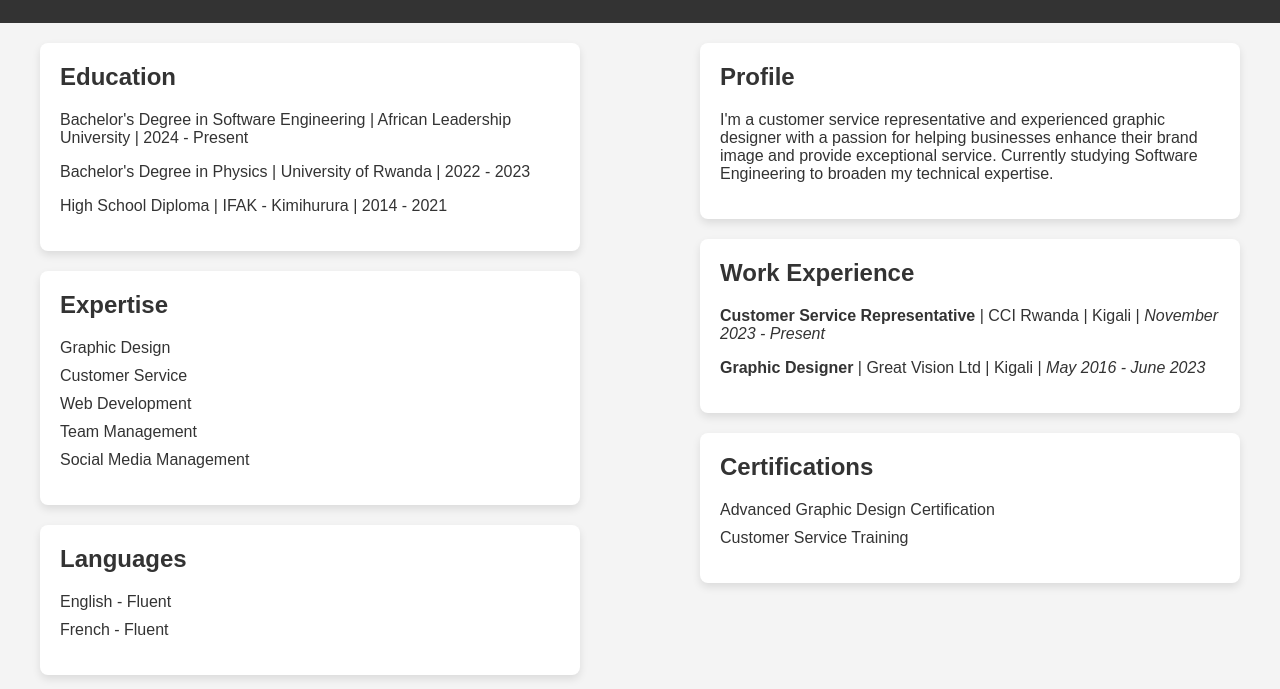
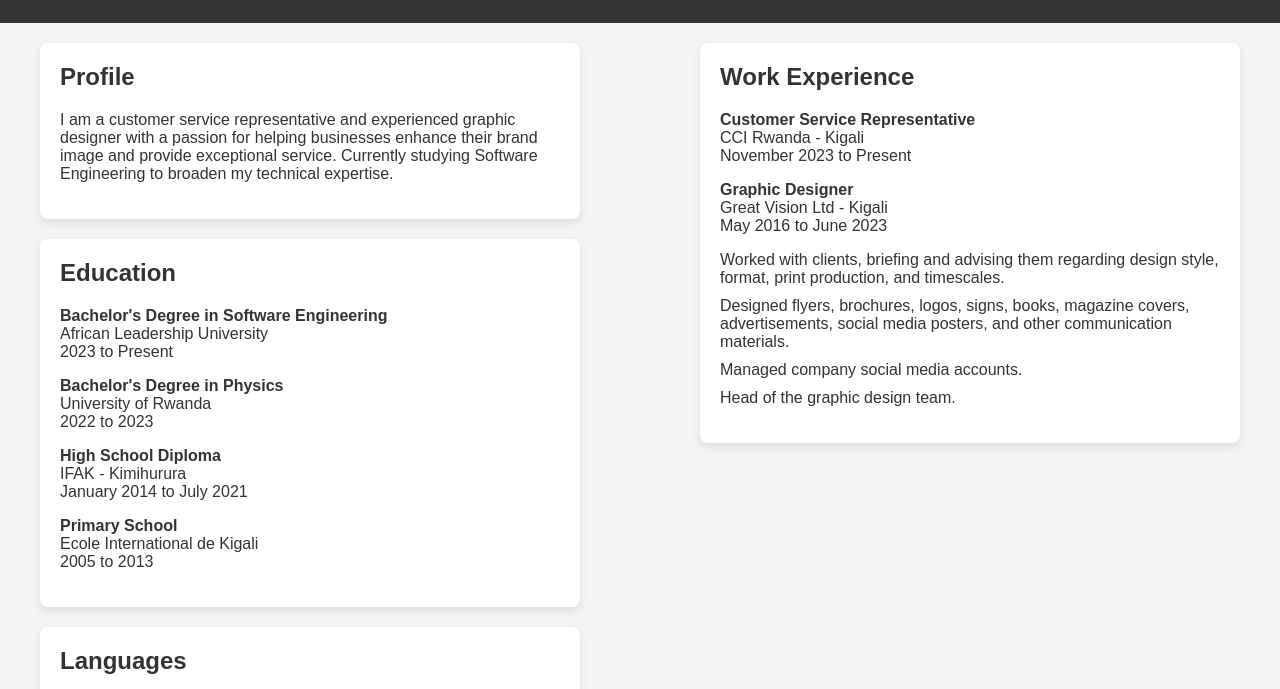
Before and after one commit to mikarurangwa/Resume, a plain HTML site: page index.html in a window 1280 px wide. Shown: the part 111-800 px from the top of the page. Drawn offline with Linux system fonts and the light colour scheme.

Commit message:
Update index.html

```diff
--- a/index.html
+++ b/index.html
@@ -16,23 +16,29 @@
     </header>
 
     <div class="container">
+        <!-- Left Column -->
         <section class="left-column">
             <div class="box">
+                <h2>Profile</h2>
+                <p>I am a customer service representative and experienced graphic designer with a passion for helping businesses enhance their brand image and provide exceptional service. Currently studying Software Engineering to broaden my technical expertise.</p>
+            </div>
+
+            <div class="box">
                 <h2>Education</h2>
-                <p>Bachelor's Degree in Software Engineering | African Leadership University | 2024 - Present</p>
-                <p>Bachelor's Degree in Physics | University of Rwanda | 2022 - 2023</p>
-                <p>High School Diploma | IFAK - Kimihurura | 2014 - 2021</p>
+                <p><strong>Bachelor's Degree in Software Engineering</strong><br>
+                   African Leadership University<br>
+                   2023 to Present</p>
+                <p><strong>Bachelor's Degree in Physics</strong><br>
+                   University of Rwanda<br>
+                   2022 to 2023</p>
+                <p><strong>High School Diploma</strong><br>
+                   IFAK - Kimihurura<br>
+                   January 2014 to July 2021</p>
+                <p><strong>Primary School</strong><br>
+                   Ecole International de Kigali<br>
+                   2005 to 2013</p>
             </div>
-            <div class="box">
-                <h2>Expertise</h2>
-                <ul>
-                    <li>Graphic Design</li>
-                    <li>Customer Service</li>
-                    <li>Web Development</li>
-                    <li>Team Management</li>
-                    <li>Social Media Management</li>
-                </ul>
-            </div>
+
             <div class="box">
                 <h2>Languages</h2>
                 <ul>
@@ -42,21 +48,22 @@
             </div>
         </section>
 
+        <!-- Right Column -->
         <section class="right-column">
             <div class="box">
-                <h2>Profile</h2>
-                <p>I'm a customer service representative and experienced graphic designer with a passion for helping businesses enhance their brand image and provide exceptional service. Currently studying Software Engineering to broaden my technical expertise.</p>
-            </div>
-            <div class="box">
                 <h2>Work Experience</h2>
-                <p><strong>Customer Service Representative</strong> | CCI Rwanda | Kigali | <em>November 2023 - Present</em></p>
-                <p><strong>Graphic Designer</strong> | Great Vision Ltd | Kigali | <em>May 2016 - June 2023</em></p>
-            </div>
-            <div class="box">
-                <h2>Certifications</h2>
+                <p><strong>Customer Service Representative</strong><br>
+                   CCI Rwanda - Kigali<br>
+                   November 2023 to Present</p>
+
+                <p><strong>Graphic Designer</strong><br>
+                   Great Vision Ltd - Kigali<br>
+                   May 2016 to June 2023</p>
                 <ul>
-                    <li>Advanced Graphic Design Certification</li>
-                    <li>Customer Service Training</li>
+                    <li>Worked with clients, briefing and advising them regarding design style, format, print production, and timescales.</li>
+                    <li>Designed flyers, brochures, logos, signs, books, magazine covers, advertisements, social media posters, and other communication materials.</li>
+                    <li>Managed company social media accounts.</li>
+                    <li>Head of the graphic design team.</li>
                 </ul>
             </div>
         </section>
```
